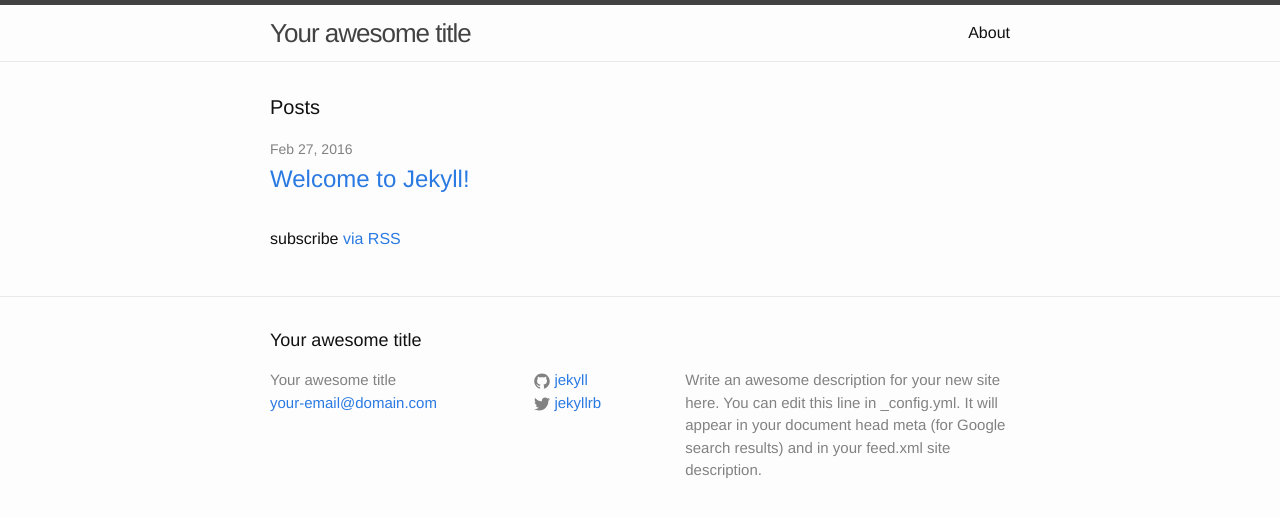
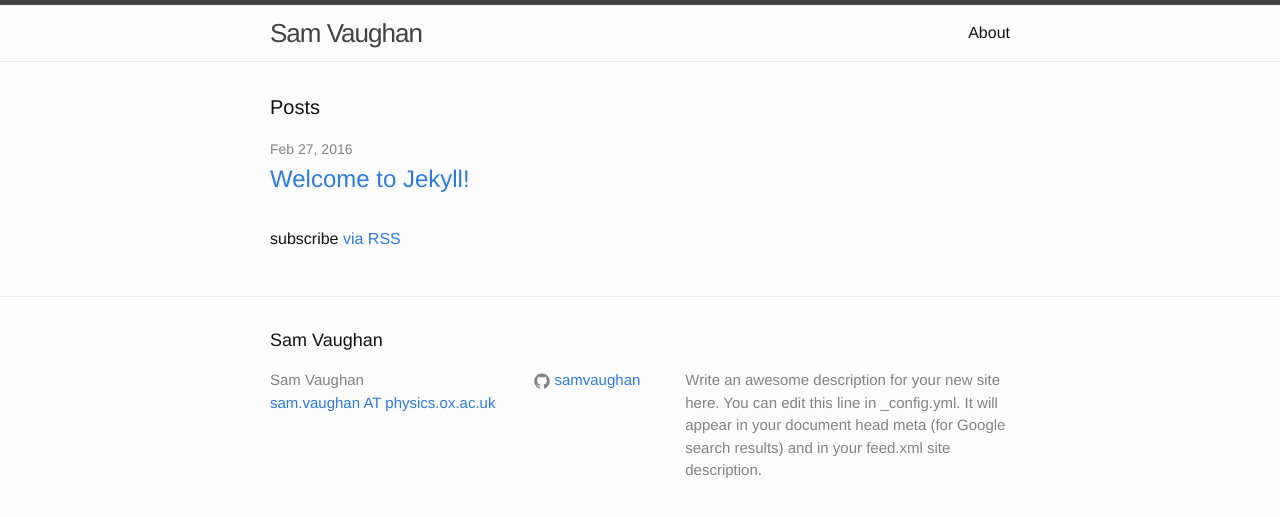
Before and after one commit to samvaughan/samvaughan.github.io, a Jekyll site: the page built from index.html, in a window 1280 px wide. Shown: the top 517 px of the page. Built offline with Jekyll 4.4.1, drawn with Linux system fonts in a browser that asks for light colours.

Commit message:
Changed config file

```diff
--- a/_config.yml
+++ b/_config.yml
@@ -6,16 +6,16 @@
 # 'jekyll serve'. If you change this file, please restart the server process.
 
 # Site settings
-title: Your awesome title
-email: your-email@domain.com
+title: Sam Vaughan
+email: sam.vaughan AT physics.ox.ac.uk
 description: > # this means to ignore newlines until "baseurl:"
   Write an awesome description for your new site here. You can edit this
   line in _config.yml. It will appear in your document head meta (for
   Google search results) and in your feed.xml site description.
 baseurl: "" # the subpath of your site, e.g. /blog
-url: "http://yourdomain.com" # the base hostname & protocol for your site
-twitter_username: jekyllrb
-github_username:  jekyll
+url: "http://samvaughan.github.io" # the base hostname & protocol for your site
+#twitter_username:
+github_username:  samvaughan
 
 # Build settings
 markdown: kramdown
```
